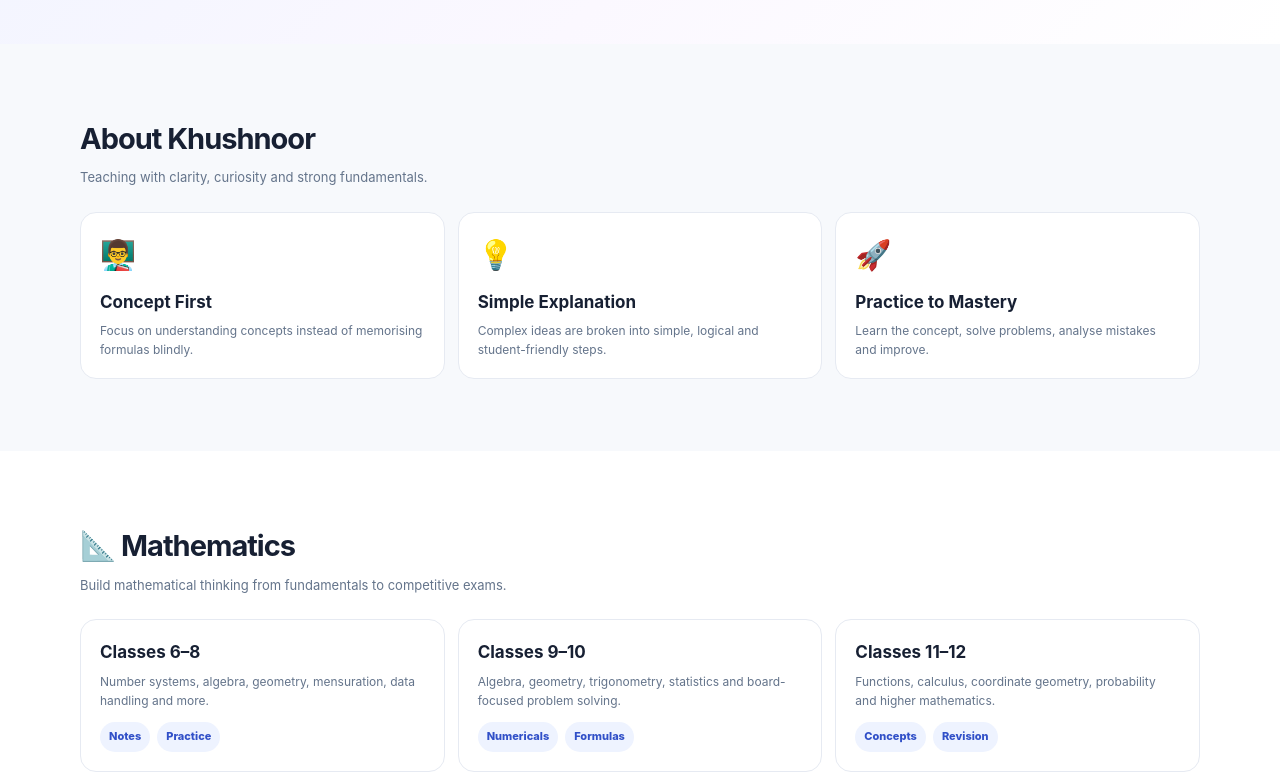
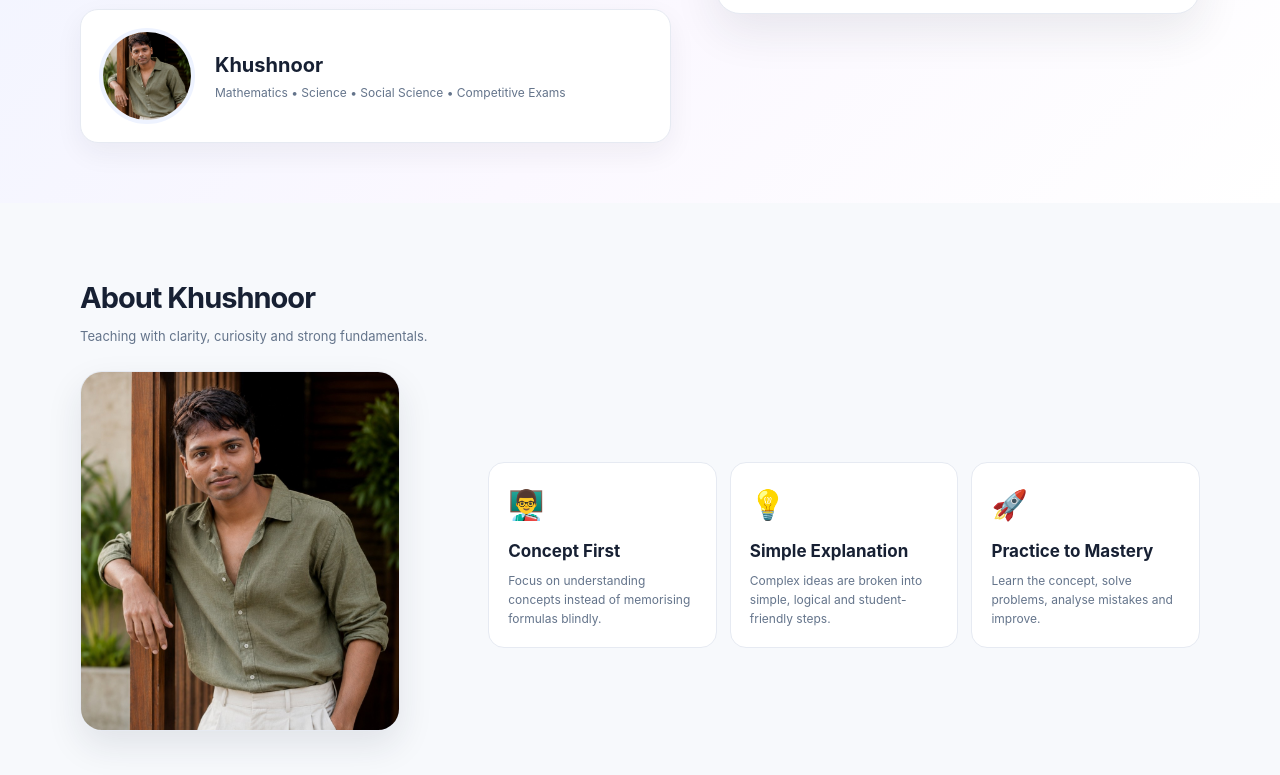
Before and after one commit to khushnoorm/khushnoorm.github.io, a plain HTML site: page index.html in a window 1280 px wide. Shown: the part 562-1337 px from the top of the page. Drawn offline with Linux system fonts and the light colour scheme.

Commit message:
Add files via upload

```diff
--- a/index.html
+++ b/index.html
@@ -68,6 +68,15 @@ footer strong{color:#fff;font-size:19px}
 .study-search input{font-size:14px}
 #searchResults{font-size:13px}
 #noteBox,#quizBox{font-size:14px}
+
+.profile-card{display:flex;align-items:center;gap:20px;margin-top:25px;padding:18px;background:#fff;border:1px solid var(--line);border-radius:18px;box-shadow:0 10px 28px rgba(30,41,59,.06)}
+.profile-photo{width:96px;height:96px;border-radius:50%;object-fit:cover;object-position:center 28%;border:4px solid #eef3ff}
+.profile-info h3{font-size:20px;margin-bottom:2px}
+.profile-info p{font-size:12px;color:var(--muted)}
+.about-photo{width:100%;max-width:320px;height:360px;object-fit:cover;object-position:center 28%;border-radius:22px;border:1px solid var(--line);box-shadow:0 15px 35px rgba(30,41,59,.10)}
+.about-grid{display:grid;grid-template-columns:1fr;gap:25px;align-items:center}
+@media(min-width:850px){.about-grid{grid-template-columns:.7fr 1.3fr}}
+
 @media(min-width:600px){
 .cards{grid-template-columns:1fr 1fr}
 .resource{grid-template-columns:repeat(4,1fr)}
@@ -104,6 +113,10 @@ section{padding:72px 0}
 <h1>Learn. <span>Understand.</span> Grow.</h1>
 <p>Welcome to <b>Khushnoor</b> — a student-friendly learning space for Mathematics, Science, Social Science and competitive-exam preparation.</p>
 <div class="buttons"><a class="btn btn-primary" href="#maths">Start Learning</a><a class="btn btn-secondary" href="#resources">Explore Resources</a></div>
+<div class="profile-card">
+<img class="profile-photo" src="khushnoor.jpg" alt="Khushnoor">
+<div class="profile-info"><h3>Khushnoor</h3><p>Mathematics • Science • Social Science • Competitive Exams</p></div>
+</div>
 </div>
 <div class="visual">
 <div class="formula">E = mc²</div>
@@ -120,10 +133,13 @@ section{padding:72px 0}
 <section id="about">
 <div class="container">
 <div class="section-head"><h2>About Khushnoor</h2><p>Teaching with clarity, curiosity and strong fundamentals.</p></div>
+<div class="about-grid">
+<div><img class="about-photo" src="khushnoor.jpg" alt="Khushnoor - Teacher"></div>
 <div class="cards">
 <div class="card"><div class="icon">👨‍🏫</div><h3>Concept First</h3><p>Focus on understanding concepts instead of memorising formulas blindly.</p></div>
 <div class="card"><div class="icon">💡</div><h3>Simple Explanation</h3><p>Complex ideas are broken into simple, logical and student-friendly steps.</p></div>
 <div class="card"><div class="icon">🚀</div><h3>Practice to Mastery</h3><p>Learn the concept, solve problems, analyse mistakes and improve.</p></div>
+</div>
 </div>
 </div>
 </section>
```
Also changed, not shown: khushnoor.jpg (added).
